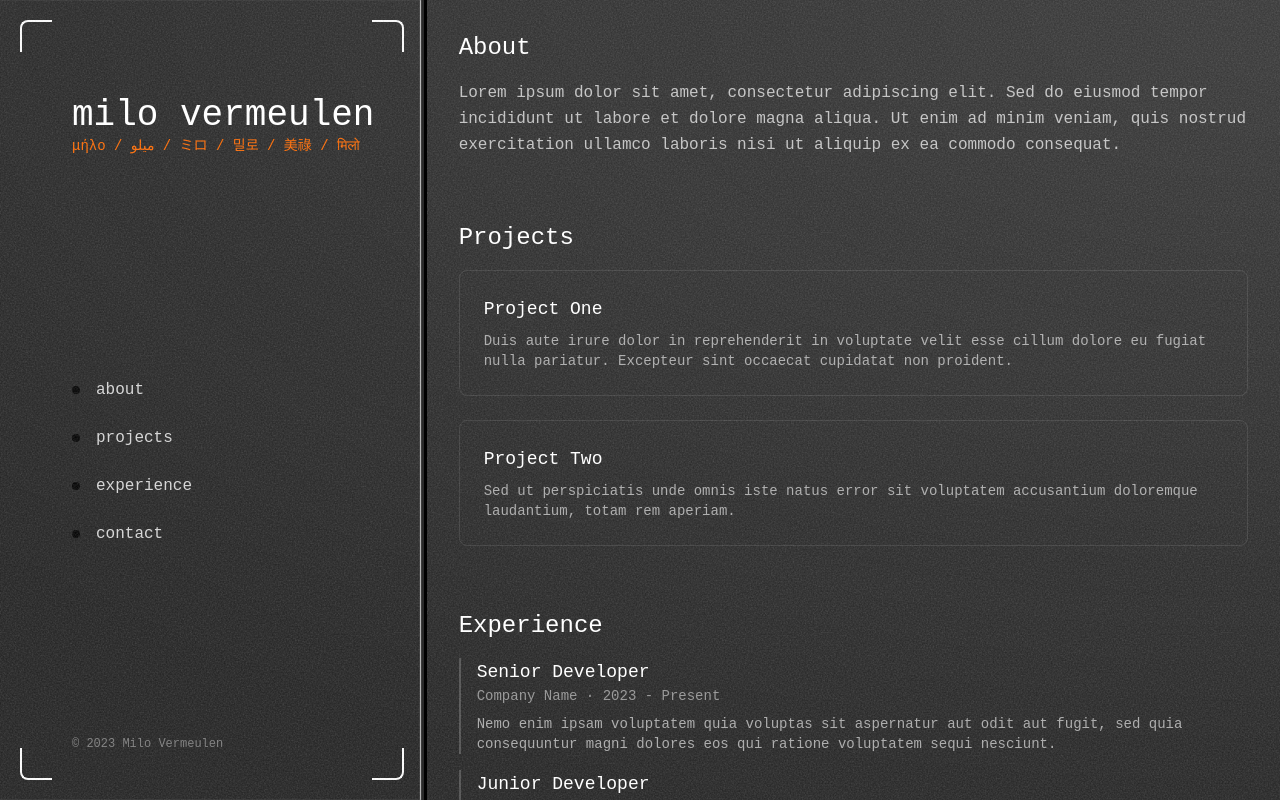
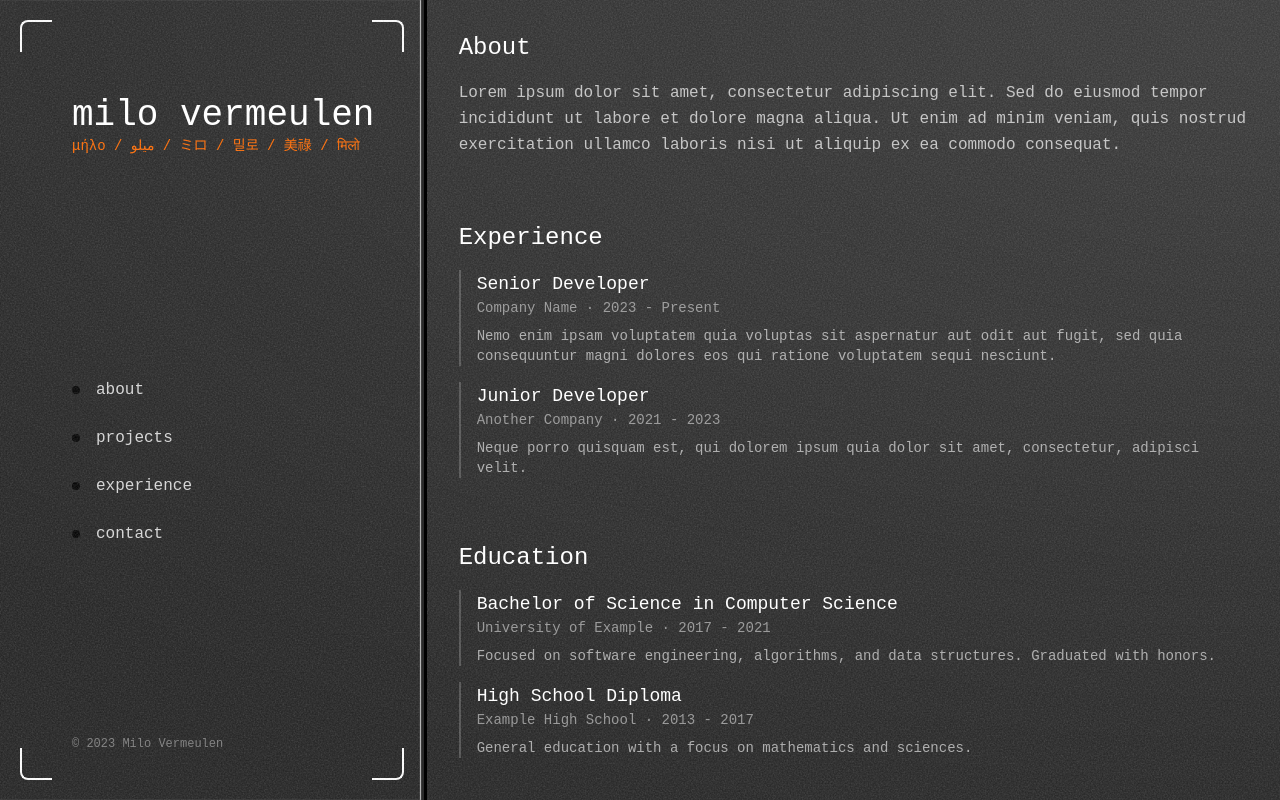
Before and after one commit to mivermeu/milovermeulen.com, a SvelteKit app: page / in a window 1280 px wide. Built offline with nearby package versions, Linux system fonts and the light colour scheme.

Commit message:
Move sections to their own files, add education section

```diff
--- /dev/null
+++ b/src/lib/sections/About.svelte
@@ -0,0 +1,6 @@
+<section id="about" class="mb-16">
+    <h2 class="mb-4 text-2xl font-medium text-white">About</h2>
+    <p class="leading-relaxed text-white/70">
+        Lorem ipsum dolor sit amet, consectetur adipiscing elit. Sed do eiusmod tempor incididunt ut labore et dolore magna aliqua. Ut enim ad minim veniam, quis nostrud exercitation ullamco laboris nisi ut aliquip ex ea commodo consequat.
+    </p>
+</section>
--- /dev/null
+++ b/src/lib/sections/Aside.svelte
@@ -0,0 +1,23 @@
+<aside class="h-full flex flex-col justify-between">
+    <div class="mt-12">
+        <h1 class="text-4xl font-medium text-white">milo vermeulen</h1>
+        <p class="text-sm text-orange-500">μήλο / ميلو / ミロ / 밀로 / 美祿 / मिलो</p>
+    </div>
+
+    <nav class="mt-8">
+        <ul class="space-y-6">
+            {#each ['about', 'projects', 'experience', 'contact'] as section, index (index)}
+                <li>
+                    <div class="flex items-center align-middle gap-4">
+                        <div class="h-2 w-2 bg-black rounded-full"></div>
+                        <a href="#{section}" class="transition-colors text-white/80 hover:text-white">{section}</a>
+                    </div>
+                </li>
+            {/each}
+        </ul>
+    </nav>
+
+    <div class="text-xs text-white/40">
+        <p>© {new Date().getFullYear()} Milo Vermeulen</p>
+    </div>
+</aside>
--- /dev/null
+++ b/src/lib/sections/Contact.svelte
@@ -0,0 +1,9 @@
+<section id="contact">
+    <h2 class="mb-4 text-2xl font-medium text-white">Contact</h2>
+    <p class="leading-relaxed text-white/70">
+        At vero eos et accusamus et iusto odio dignissimos ducimus qui blanditiis praesentium voluptatum deleniti atque corrupti quos dolores et quas molestias excepturi sint occaecati cupiditate non provident.
+    </p>
+    <p class="mt-4 text-white/60">
+        Email: <a href="mailto:hello@example.com" class="text-red-600 hover:underline">hello@example.com</a>
+    </p>
+</section>
--- /dev/null
+++ b/src/lib/sections/Education.svelte
@@ -0,0 +1,19 @@
+<section id="education" class="mb-16">
+    <h2 class="mb-4 text-2xl font-medium text-white">Education</h2>
+    <div class="space-y-4">
+        <div class="border-l-2 border-white/20 pl-4">
+            <h3 class="text-lg font-medium text-white">Bachelor of Science in Computer Science</h3>
+            <p class="text-sm text-white/50">University of Example · 2017 - 2021</p>
+            <p class="mt-2 text-sm text-white/60">
+                Focused on software engineering, algorithms, and data structures. Graduated with honors.
+            </p>
+        </div>
+        <div class="border-l-2 border-white/20 pl-4">
+            <h3 class="text-lg font-medium text-white">High School Diploma</h3>
+            <p class="text-sm text-white/50">Example High School · 2013 - 2017</p>
+            <p class="mt-2 text-sm text-white/60">
+                General education with a focus on mathematics and sciences.
+            </p>
+        </div>
+    </div>
+</section>
--- /dev/null
+++ b/src/lib/sections/Experience.svelte
@@ -0,0 +1,19 @@
+<section id="experience" class="mb-16">
+    <h2 class="mb-4 text-2xl font-medium text-white">Experience</h2>
+    <div class="space-y-4">
+        <div class="border-l-2 border-white/20 pl-4">
+            <h3 class="text-lg font-medium text-white">Senior Developer</h3>
+            <p class="text-sm text-white/50">Company Name · 2023 - Present</p>
+            <p class="mt-2 text-sm text-white/60">
+                Nemo enim ipsam voluptatem quia voluptas sit aspernatur aut odit aut fugit, sed quia consequuntur magni dolores eos qui ratione voluptatem sequi nesciunt.
+            </p>
+        </div>
+        <div class="border-l-2 border-white/20 pl-4">
+            <h3 class="text-lg font-medium text-white">Junior Developer</h3>
+            <p class="text-sm text-white/50">Another Company · 2021 - 2023</p>
+            <p class="mt-2 text-sm text-white/60">
+                Neque porro quisquam est, qui dolorem ipsum quia dolor sit amet, consectetur, adipisci velit.
+            </p>
+        </div>
+    </div>
+</section>
--- /dev/null
+++ b/src/lib/sections/Projects.svelte
@@ -0,0 +1,17 @@
+<section id="projects" class="mb-16">
+    <h2 class="mb-4 text-2xl font-medium text-white">Projects</h2>
+    <div class="space-y-6">
+        <div class="rounded-lg border border-white/10 p-6">
+            <h3 class="mb-2 text-lg font-medium text-white">Project One</h3>
+            <p class="text-sm text-white/60">
+                Duis aute irure dolor in reprehenderit in voluptate velit esse cillum dolore eu fugiat nulla pariatur. Excepteur sint occaecat cupidatat non proident.
+            </p>
+        </div>
+        <div class="rounded-lg border border-white/10 p-6">
+            <h3 class="mb-2 text-lg font-medium text-white">Project Two</h3>
+            <p class="text-sm text-white/60">
+                Sed ut perspiciatis unde omnis iste natus error sit voluptatem accusantium doloremque laudantium, totam rem aperiam.
+            </p>
+        </div>
+    </div>
+</section>
--- a/src/lib/vitest-examples/Welcome.svelte
+++ /dev/null
@@ -1,8 +0,0 @@
-<script>
-    import { greet } from './greet';
-
-    let { host = 'SvelteKit', guest = 'Vitest' } = $props();
-</script>
-
-<h1>{greet(host)}</h1>
-<p>{greet(guest)}</p>
--- a/src/lib/vitest-examples/greet.ts
+++ /dev/null
@@ -1,3 +0,0 @@
-export function greet(name: string): string {
-    return 'Hello, ' + name + '!';
-}
--- a/src/routes/+page.svelte
+++ b/src/routes/+page.svelte
@@ -1,6 +1,12 @@
 <script>
     import BracketedSection from "$lib/components/BracketedSection.svelte";
     import Noise from "$lib/components/Noise.svelte";
+	import About from "$lib/sections/About.svelte";
+	import Projects from "$lib/sections/Projects.svelte";
+	import Experience from "$lib/sections/Experience.svelte";
+	import Contact from "$lib/sections/Contact.svelte";
+	import Aside from "$lib/sections/Aside.svelte";
+	import Education from "$lib/sections/Education.svelte";
 </script>
 <div class="flex h-screen w-screen">
     <BracketedSection className="w-1/3 h-screen border-r-3 border-black">
@@ -8,89 +14,18 @@
         <div class="absolute inset-0 pointer-events-none z-20 shadow-[inset_-3px_0_1px_rgba(0,0,0,0.8)]"></div>
         <Noise />
         <div class="p-6 pl-12 h-full">
-            <aside class="h-full flex flex-col justify-between">
-                <div class="mt-12">
-                    <h1 class="text-4xl font-medium text-white">milo vermeulen</h1>
-                    <p class="text-sm text-orange-500">μήλο / ميلو / ミロ / 밀로 / 美祿 / मिलो</p>
-                </div>
-
-                <nav class="mt-8">
-                    <ul class="space-y-6">
-                        {#each ['about', 'projects', 'experience', 'contact'] as section, index (index)}
-                            <li>
-                                <div class="flex items-center align-middle gap-4">
-                                    <div class="h-2 w-2 bg-black rounded-full"></div>
-                                    <a href="#{section}" class="transition-colors text-white/80 hover:text-white">{section}</a>
-                                </div>
-                            </li>
-                        {/each}
-                    </ul>
-                </nav>
-
-                <div class="text-xs text-white/40">
-                    <p>© {new Date().getFullYear()} Milo Vermeulen</p>
-                </div>
-            </aside>
+            <Aside />
         </div>
     </BracketedSection>
 
     <main class="w-2/3 overflow-y-auto">
         <div class="relative p-8">
             <Noise />
-            <section id="about" class="mb-16">
-                <h2 class="mb-4 text-2xl font-medium text-white">About</h2>
-                <p class="leading-relaxed text-white/70">
-                    Lorem ipsum dolor sit amet, consectetur adipiscing elit. Sed do eiusmod tempor incididunt ut labore et dolore magna aliqua. Ut enim ad minim veniam, quis nostrud exercitation ullamco laboris nisi ut aliquip ex ea commodo consequat.
-                </p>
-            </section>
-
-            <section id="projects" class="mb-16">
-                <h2 class="mb-4 text-2xl font-medium text-white">Projects</h2>
-                <div class="space-y-6">
-                    <div class="rounded-lg border border-white/10 p-6">
-                        <h3 class="mb-2 text-lg font-medium text-white">Project One</h3>
-                        <p class="text-sm text-white/60">
-                            Duis aute irure dolor in reprehenderit in voluptate velit esse cillum dolore eu fugiat nulla pariatur. Excepteur sint occaecat cupidatat non proident.
-                        </p>
-                    </div>
-                    <div class="rounded-lg border border-white/10 p-6">
-                        <h3 class="mb-2 text-lg font-medium text-white">Project Two</h3>
-                        <p class="text-sm text-white/60">
-                            Sed ut perspiciatis unde omnis iste natus error sit voluptatem accusantium doloremque laudantium, totam rem aperiam.
-                        </p>
-                    </div>
-                </div>
-            </section>
-
-            <section id="experience" class="mb-16">
-                <h2 class="mb-4 text-2xl font-medium text-white">Experience</h2>
-                <div class="space-y-4">
-                    <div class="border-l-2 border-white/20 pl-4">
-                        <h3 class="text-lg font-medium text-white">Senior Developer</h3>
-                        <p class="text-sm text-white/50">Company Name · 2023 - Present</p>
-                        <p class="mt-2 text-sm text-white/60">
-                            Nemo enim ipsam voluptatem quia voluptas sit aspernatur aut odit aut fugit, sed quia consequuntur magni dolores eos qui ratione voluptatem sequi nesciunt.
-                        </p>
-                    </div>
-                    <div class="border-l-2 border-white/20 pl-4">
-                        <h3 class="text-lg font-medium text-white">Junior Developer</h3>
-                        <p class="text-sm text-white/50">Another Company · 2021 - 2023</p>
-                        <p class="mt-2 text-sm text-white/60">
-                            Neque porro quisquam est, qui dolorem ipsum quia dolor sit amet, consectetur, adipisci velit.
-                        </p>
-                    </div>
-                </div>
-            </section>
-
-            <section id="contact">
-                <h2 class="mb-4 text-2xl font-medium text-white">Contact</h2>
-                <p class="leading-relaxed text-white/70">
-                    At vero eos et accusamus et iusto odio dignissimos ducimus qui blanditiis praesentium voluptatum deleniti atque corrupti quos dolores et quas molestias excepturi sint occaecati cupiditate non provident.
-                </p>
-                <p class="mt-4 text-white/60">
-                    Email: <a href="mailto:hello@example.com" class="text-red-600 hover:underline">hello@example.com</a>
-                </p>
-            </section>
+            <About />
+            <Experience />
+            <Education />
+            <Projects />
+            <Contact />
         </div>
     </main>
 </div>
```
Also changed, not shown: 2 other files (tests, documents, lock files or other folders).
